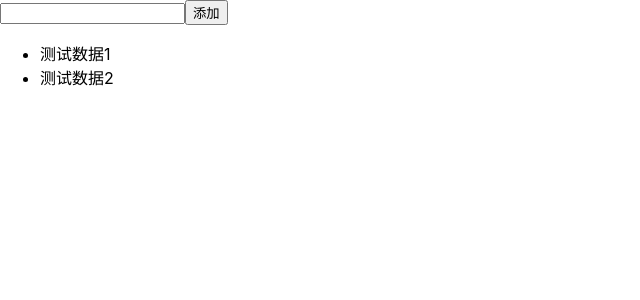
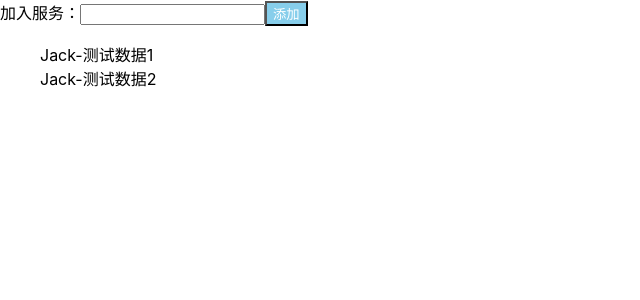
Before and after one commit to Jayce-Lan/ReactStudy, a React (Create React App) app in the folder frist_react_app/: page / in a window 1280 px wide. Shown: the top 300 px of the page, without its empty margins (0-640 px from the left). Built offline with nearby package versions, Linux system fonts and the light colour scheme.

Commit message:
组件化的使用

```diff
--- /dev/null
+++ b/frist_react_app/src/ReactUl.css
@@ -0,0 +1,4 @@
+button {
+    background-color: skyblue;
+    color: #ffffff;
+}
--- a/frist_react_app/src/ReactUl.js
+++ b/frist_react_app/src/ReactUl.js
@@ -1,4 +1,6 @@
 import React, {Component, Fragment} from "react";
+import "./ReactUl.css";
+import ReactUlItem from "./ReactUlItem";
 
 class ReactUl extends Component{
     render() {
@@ -7,13 +9,27 @@ class ReactUl extends Component{
             <Fragment>
                 {/* 使用 bind 设置指向 */}
                 <div>
+                    <label htmlFor="reactUl">加入服务：</label>
                     <input value={this.state.inputValue} onChange={this.inputChange.bind(this)} />
                     <button onClick={this.addList.bind(this)}>添加</button>
                 </div>
                 <ul>
                     {
                         this.state.list.map((item, index) => {
-                            return <li key={index}>{ item }</li>
+                            return (
+                                /*<li key={index}>
+                                    {item}
+                                    <button onClick={this.removeList.bind(this, index)}>删除</button>
+                                </li>*/
+                                /* 引入组件 */
+                                <ReactUlItem
+                                    key={index}
+                                    content={item}
+                                    name={"Jack"}
+                                    index={index}
+                                    removeList={this.removeList.bind(this)}
+                                />
+                            )
                         })
                     }
                 </ul>
@@ -38,7 +54,7 @@ class ReactUl extends Component{
      * @param e
      */
     inputChange (e) {
-        console.log(e.target.value); // 获取数据
+        // console.log(e.target.value); // 获取数据
         // this.state.inputValue = e.target.value; // this指向会出现问题
         this.setState({
             inputValue: e.target.value
@@ -51,7 +67,28 @@ class ReactUl extends Component{
      */
     addList (e) {
         this.setState({
-            list: [...this.state.list, this.state.inputValue]
+            list: [...this.state.list, this.state.inputValue],
+            inputValue: ''
+        })
+    }
+
+    /**
+     * 删除列表
+     * 值得注意的是，这里不能写成：
+     *      this.state.list.splice(index, 1);
+     *      this.setState({
+     *          list: this.state.list
+     *      })
+     * 因为 React 禁止直接操作 state 会造成性能问题
+     *
+     * @param index 传入点击的数组下标
+     */
+    removeList (index) {
+        // console.log(index)
+        let list = this.state.list;
+        list.splice(index, 1);
+        this.setState({
+            list: list
         })
     }
 }
--- /dev/null
+++ b/frist_react_app/src/ReactUlItem.js
@@ -0,0 +1,41 @@
+import React, {Component} from "react";
+import PropTypes from 'prop-types';
+
+class ReactUlItem extends Component{
+    render() {
+        return(
+            <div onClick={this.hendleClick}>{this.props.name}-{this.props.content}</div>
+        )
+    }
+
+    constructor(props) {
+        super(props);
+        this.hendleClick = this.hendleClick.bind(this)
+    }
+
+    hendleClick () {
+        // console.log(this.props.index)
+        this.props.removeList(this.props.index)
+    }
+}
+
+/**
+ * 规定传入参数的类型
+ * @type {{removeList: *, index: (<K extends keyof T>(key: (ReadonlyArray<K> | K)) => yargs.Argv<yargs.Omit<T, K> & {[key in K]: yargs.ToNumber<T[key]>}>) | boolean | string[] | (<K extends string>(key: (ReadonlyArray<K> | K)) => yargs.Argv<T & {[key in K]: number | undefined}>), content: *}}
+ */
+ReactUlItem.propTypes = {
+    content: PropTypes.string, // 规定传入参数必须为字符串
+    removeList: PropTypes.func, // 规定传入参数必须为方法
+    index: PropTypes.number, // 规定传入参数必须为数字
+    name: PropTypes.string.isRequired, // 规定参数必须传入字符串
+}
+
+/**
+ * 规定参数默认值的方法
+ * @type {{name: string}}
+ */
+ReactUlItem.defaultProps = {
+    name: 'Jayce', // 规定参数的默认值
+}
+
+export default ReactUlItem;
```
